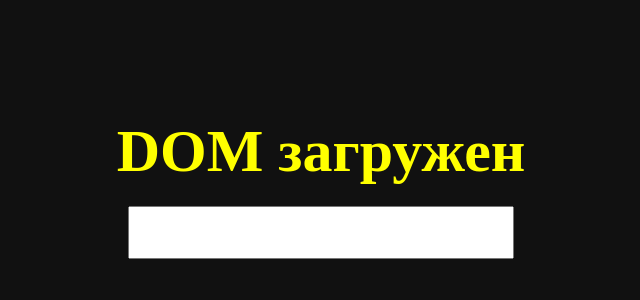
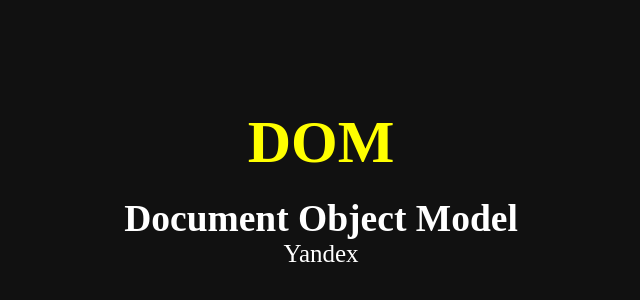
Before and after one commit to ViktorTk/JavaScr_us_start_v_prog, a plain HTML site: page js1/index.html in a window 1280 px wide. Shown: the part 212-512 px from the top of the page, without its empty margins (319-959 px from the left). Drawn offline with Linux system fonts and the light colour scheme.

Commit message:
lesson 119

```diff
--- a/js1/index.html
+++ b/js1/index.html
@@ -13,23 +13,9 @@
   </head>
   <body>
     <div class="wrapper">
-      <h1 class="h1">DOM</h1>
-      <input class="input" type="text" />
-      <div class="d6"></div>
-      <!-- <div class="d1">
-        <div class="d2">
-          <div class="d3"></div>
-        </div>
-      </div> -->
+      <h1 class="h1" data-="1">DOM</h1>
+      <h2>Document Object Model</h2>
+      <a target="_blank" href="https://yandex.ru" class="link">Yandex</a>
     </div>
-    <!-- <header class="header">
-      <nav class="nav">
-        <a class="link" href="">Link 1</a>
-        <a class="link" href="">Link 2</a>
-        <a class="link" href="">Link 3</a>
-        <a class="link" href="">Link 4</a>
-        <a class="link" href="">Link 5</a>
-      </nav>
-    </header> -->
   </body>
 </html>
--- a/js1/main.js
+++ b/js1/main.js
@@ -3390,11 +3390,31 @@
 //   }
 // })
 
-// Урок 118 - defer async
+// // Урок 118 - defer async
+// 'use strict'
+
+// // DOMContentLoaded - скрипт сработает после загрузке HTML документа
+// document.addEventListener('DOMContentLoaded', function () {
+//   const h1 = document.querySelector('.h1')
+//   h1.textContent = 'DOM загружен'
+// })
+
+// Урок 119 - работа с атрибутами через JS (и data-атрибуты)
 'use strict'
 
-// DOMContentLoaded - скрипт сработает после загрузке HTML документа
-document.addEventListener('DOMContentLoaded', function () {
-  const h1 = document.querySelector('.h1')
-  h1.textContent = 'DOM загружен'
-})
+const link = document.querySelector('.link')
+link.setAttribute('href', 'https://youtube.com/') // setAttribute - изменяет атрибут на нужное нам значение
+
+const h1 = document.querySelector('.h1')
+h1.setAttribute('class', 'title')
+
+h1.setAttribute('data-', 'price')
+
+console.log(`-------------------------------------------------------`)
+
+const getAttributeHref = link.getAttribute('href') // getAttribute - позволяет получить атрибут
+console.log(getAttributeHref)
+const getAttributeTarget = link.getAttribute('target')
+console.log(getAttributeTarget)
+
+console.log(h1.getAttribute('data-'))
```
